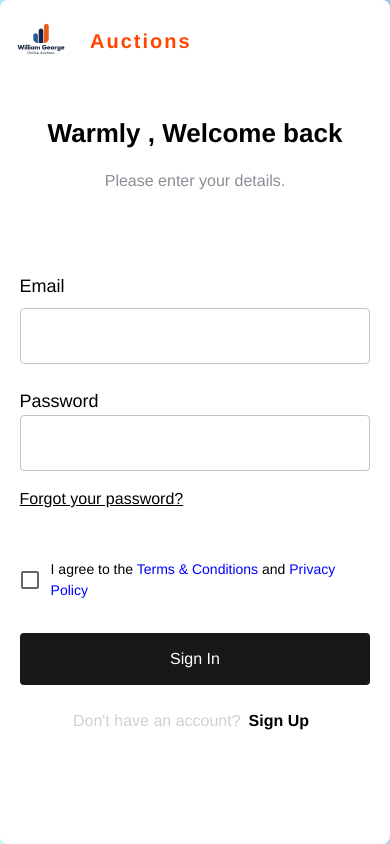
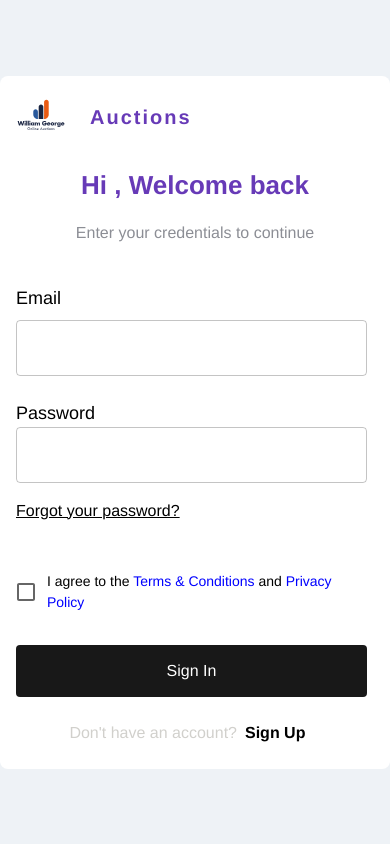
Before and after one commit to ThantZinWinnnnn/Auction, a React (Vite) app in the folder frontend/: page /login in a window 390 px wide. Built offline with nearby package versions, Linux system fonts and the light colour scheme.

Commit message:
fix: change loginSignUp component and fully responsive

```diff
--- a/frontend/src/components/AuthenticatPage/Authenticate.tsx
+++ b/frontend/src/components/AuthenticatPage/Authenticate.tsx
@@ -13,31 +13,17 @@ const Authenticate = () => {
   return (
     <Box
       display={"flex"}
-      justifyItems="center"
+      justifyContent="center"
       alignItems={"center"}
       sx={{
-        backgroundImage: `url(${backgroundImage})`,
-        backgroundSize: "cover",
-        backgroundPosition: "center",
+        bgcolor:"#EEF2F6",
         width: "100vw",
         minHeight: "100vh",
-        overflow:mobile ? "scroll" : "hidden"
       }}
     >
-      <Container
-        disableGutters
-        maxWidth="xl"
-
-        sx={{
-          bgcolor: "white",
-          display: "flex",
-          maxHeight:Desktop ? "95vh":"auto",
-          borderRadius: 2,
-        }}
-      >
-        <LoginSignUp />
-        {tablet && <Carousel />}
-      </Container>
+     <Box>
+     <LoginSignUp />
+     </Box>
     </Box>
   );
 };
--- a/frontend/src/components/AuthenticatPage/LoginSignUp.tsx
+++ b/frontend/src/components/AuthenticatPage/LoginSignUp.tsx
@@ -1,12 +1,9 @@
 import {
-  Container,
-  OutlinedInput,
   Typography,
   Button,
   Box,
   useTheme,
   useMediaQuery,
-  Paper,
   TextField,
   FormGroup,
   FormControlLabel,
@@ -50,21 +47,21 @@ const LoginSignUp = () => {
   const onSubmitHandler = (data) => console.log(data);
 
   return (
-    <Box width={desktop ? "50%" : "100%"} minHeight="100vh" sx={{ p: 2 }}>
+    <Box width={"100%"} sx={{ p: 2 }} bgcolor={"white"} borderRadius={2}>
       <Box display={"flex"} alignItems="center" gap={3} mb={2}>
         <Box sx={{ width: "50px", height: "50px" }} overflow="hidden">
           <img width={"100%"} src={`${logo}`} alt="logo" />
         </Box>
         <Typography
           fontWeight={"bold"}
-          color="#FF4500"
+          color="#673AB7"
           letterSpacing={2}
           variant="h6"
         >
           Auctions
         </Typography>
       </Box>
-      <Box sx={{ pt: 4 }}>
+      <Box sx={{ pt: 1 }}>
         <Typography
           textAlign={"center"}
           fontWeight="bold"
@@ -75,9 +72,10 @@ const LoginSignUp = () => {
             mb: {
               xs: 2,
             },
+            color: "#673AB7",
           }}
         >
-          Warmly , Welcome back
+          Hi , Welcome back
         </Typography>
         <Typography
           textAlign={"center"}
@@ -85,16 +83,17 @@ const LoginSignUp = () => {
           fontWeight={"light"}
           color="#8C8E95"
         >
-          Please enter your details.
+          Enter your credentials to continue
         </Typography>
         <Box
-          width={"98%"}
-          mx={"auto"}
           sx={{
-            mt: 10,
+            mt: 5,
             width: {
               xs: "98%",
-              sm: "80%",
+              sm: "100%",
+            },
+            px: {
+              lg: 1,
             },
           }}
         >
```
